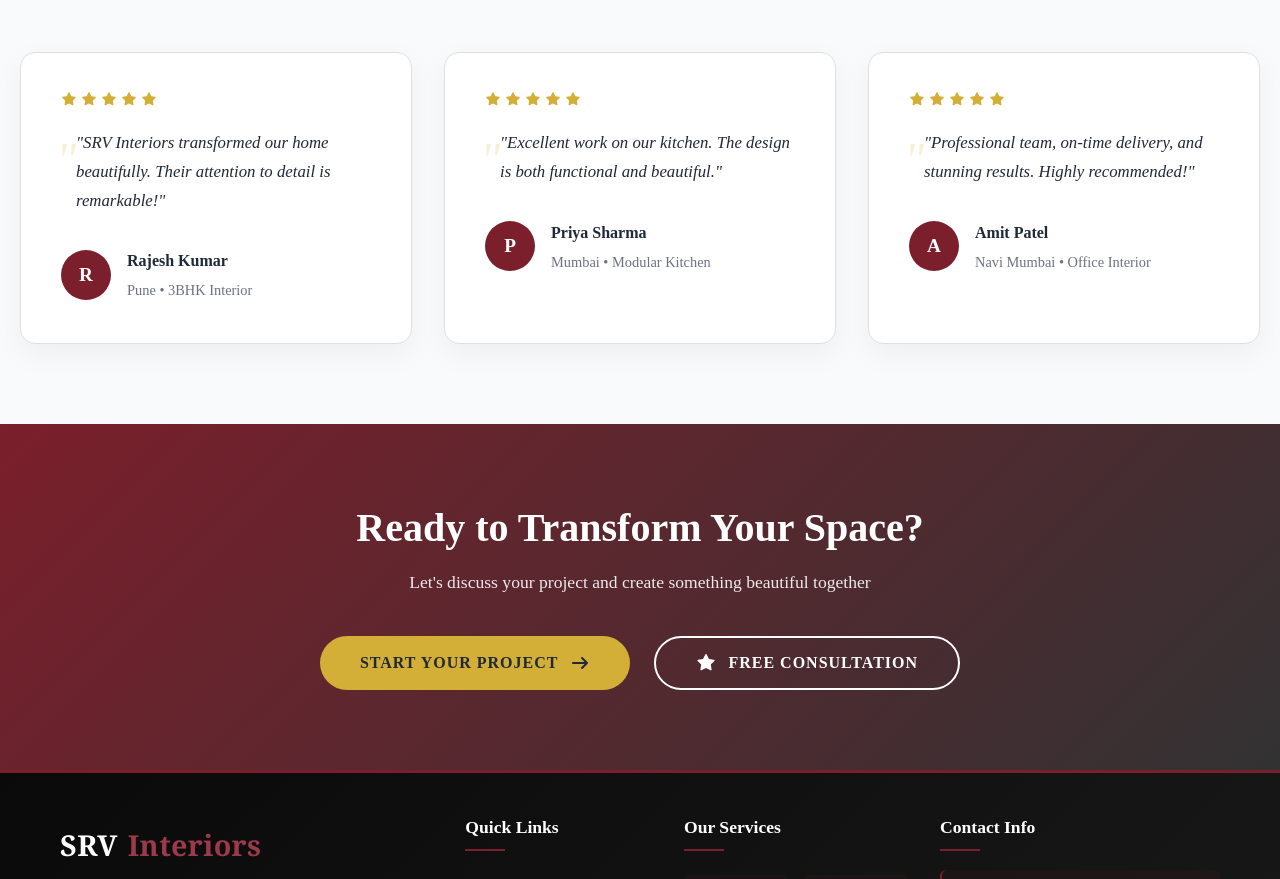
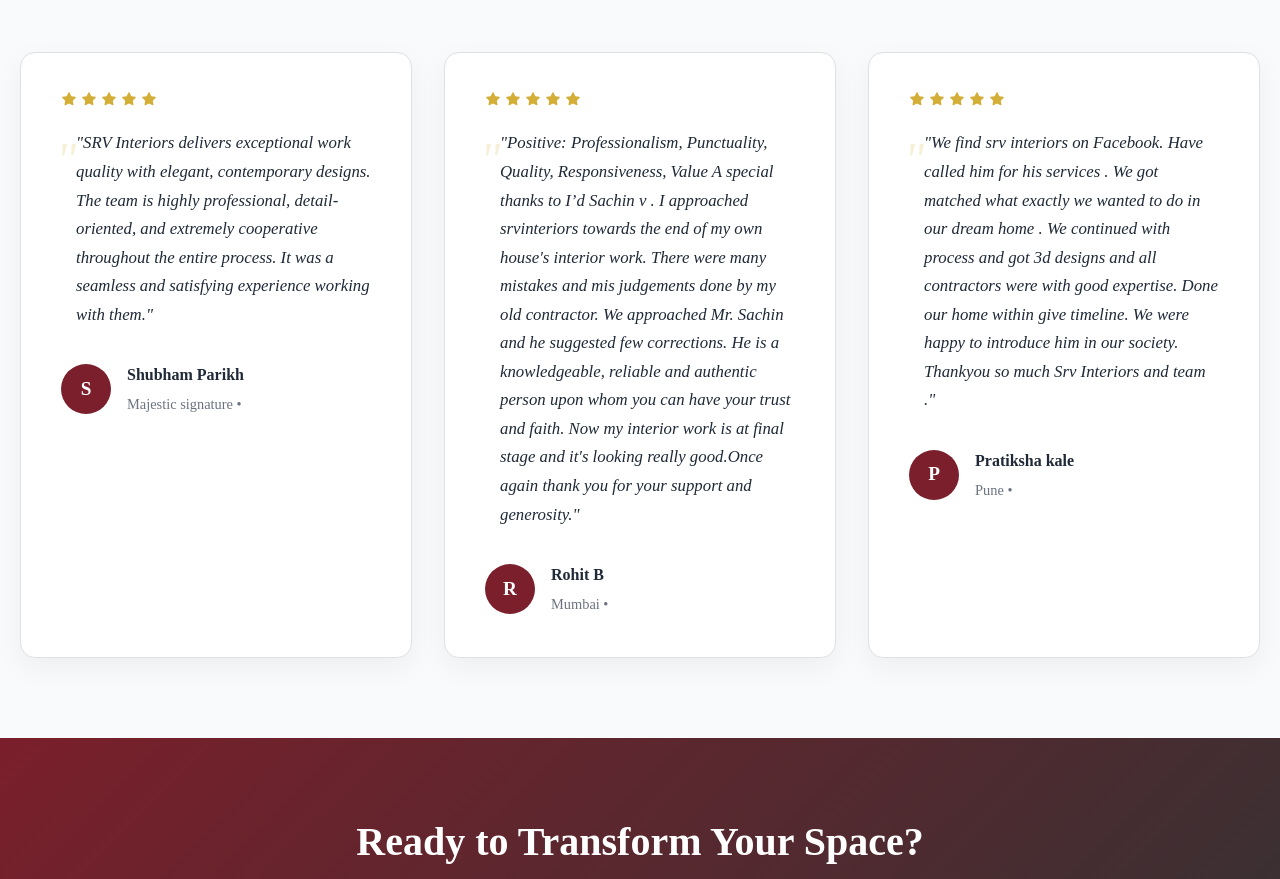
Before and after one commit to ndshaikh0791/Srv, a React (Vite) app: page /projects in a window 1280 px wide. Shown: the part 2740-3619 px from the top of the page. Built offline with nearby package versions, Linux system fonts and the light colour scheme.

Commit message:
Added Testimonials

```diff
--- a/src/pages/Gallery.jsx
+++ b/src/pages/Gallery.jsx
@@ -546,22 +546,22 @@
 
   const testimonials = [
     {
-      name: "Rajesh Kumar",
-      location: "Pune",
-      project: "3BHK Interior",
-      comment: "SRV Interiors transformed our home beautifully. Their attention to detail is remarkable!"
+      name: "Shubham Parikh",
+      location: "Majestic signature ",
+      rating: 5,
+      comment: "SRV Interiors delivers exceptional work quality with elegant, contemporary designs. The team is highly professional, detail-oriented, and extremely cooperative throughout the entire process. It was a seamless and satisfying experience working with them."
     },
     {
-      name: "Priya Sharma",
+      name: "Rohit B",
       location: "Mumbai",
-      project: "Modular Kitchen",
-      comment: "Excellent work on our kitchen. The design is both functional and beautiful."
+      rating: 5,
+      comment: "Positive: Professionalism, Punctuality, Quality, Responsiveness, Value A special thanks to I’d Sachin v . I approached srvinteriors towards the end of my own house's interior work. There were many mistakes and mis judgements done by my old contractor. We approached Mr. Sachin and he suggested few corrections. He is a knowledgeable, reliable and authentic person upon whom you can have your trust and faith. Now my interior work is at final stage and it's looking really good.Once again thank you for your support and generosity."
     },
     {
-      name: "Amit Patel",
-      location: "Navi Mumbai",
-      project: "Office Interior",
-      comment: "Professional team, on-time delivery, and stunning results. Highly recommended!"
+      name: "Pratiksha kale",
+      location: "Pune",
+      rating: 5,
+      comment: "We find srv interiors on Facebook. Have called him for his services . We got matched what exactly we wanted to do in our dream home . We continued with process and got 3d designs and all contractors were with good expertise. Done our home within give timeline. We were happy to introduce him in our society. Thankyou so much Srv Interiors and team ."
     }
   ];
 
--- a/src/pages/Home.jsx
+++ b/src/pages/Home.jsx
@@ -174,40 +174,46 @@
 
     const testimonials = [
         {
-            name: "Rahul Sharma",
+            name: "Shubham Parikh",
+            location: "Majestic signature ",
+            rating: 5,
+            comment: "SRV Interiors delivers exceptional work quality with elegant, contemporary designs. The team is highly professional, detail-oriented, and extremely cooperative throughout the entire process. It was a seamless and satisfying experience working with them."
+        },
+        {
+            name: "Rohit B",
+            location: "Mumbai",
+            rating: 5,
+            comment: "Positive: Professionalism, Punctuality, Quality, Responsiveness, Value A special thanks to I’d Sachin v . I approached srvinteriors towards the end of my own house's interior work. There were many mistakes and mis judgements done by my old contractor. We approached Mr. Sachin and he suggested few corrections. He is a knowledgeable, reliable and authentic person upon whom you can have your trust and faith. Now my interior work is at final stage and it's looking really good.Once again thank you for your support and generosity."
+        },
+        {
+            name: "Anisha Mahadik",
+            location: "Bhayandar",
+            rating: 5,
+            comment: "Positive: ProfessionalismMy 2 BHK flat in Bhayandar designed by Srv Interiors lead by Mr. Sachin v . I found Sachin to be a good family experienced designer with expertise in execution of work. He has designs for all kind of budgets, low to high to very high as per clients requirement. He has excellent set of contractors/labours working with him hence has a very high rate of completing work on time. He has finished my flat interior work as per schedule decided at the start. Quality of material being used is of high standard hence it can last for longer period.Sachin himself monitors all the execution work and I found him to be a reasonable person to deal with. He always listen to the client requirement and provide alternatives as per their desire. He has not only carried out the interior work but also helped in attending some leakage issues in my flat. So I highly recommend Sachin as an Excellent Interior Designer and wish him All the Very Best for all his future projects."
+        },
+        {
+            name: "Vivek Srivastava",
             location: "Pune",
             rating: 5,
-            comment: "SRV Interiors transformed our 3BHK apartment beautifully. Their attention to detail and professionalism was outstanding!"
+            comment: "Positive: Professionalism, Quality, Responsiveness, Value. My interior designer, Sachin and his team was amazing! I didn't know what to expect from this experience but I can tell you that it was above and beyond what I could have hoped for. Sachin was very collaborative and had great suggestions and questions throughout the process. I have already referred multiple persons to srv Interiors bcz of there sure name and the kind of expertise what they bring is commendable. I wish Srv Interiors all the very best."
         },
         {
-            name: "Priya Patel",
-            location: "Mumbai",
+            name: "Tarun agrwal ",
+            location: "Kandivali East",
             rating: 5,
-            comment: "Our modular kitchen turned out exactly as we imagined. The team was very responsive and delivered on time."
+            comment: "We absolutely loved the work done in my home by Mr. Sachin Vishwakarma and his team. They are very professional and made the entire experience amazing. The best part is that they clearly understood our requirements and budget. We are truly overwhelmed by the complete design and execution of our home and same delivered on time.Mr.Sachin V and made entire process hassle free.We highly recommend ‘SRV interiors"
         },
         {
-            name: "Amit Verma",
-            location: "Navi Mumbai",
+            name: "Vinay Bhadra",
+            location: "Vidyavihar",
             rating: 5,
-            comment: "Excellent work on our office interiors. The design boosted employee productivity and impressed our clients."
+            comment: "2bhk , Vidyavihar, we have got reference from siddhi maam for interior execution services. Sachin is quite experience in this field. We have given all requirements and he recommended us things and we agreed on that . Has we move further and got finished in 3months as we were part of execution. We seen Sachin checking details for every kind . And got executed site without any struggle. Everyone was happy with work . We have shared his connect to our family and friends . Hope he will shine one day . Our blessings will be with him and his team . Thankyou Mr Sachin Vishwakarma SRV"
         },
         {
-            name: "Sneha Kapoor",
+            name: "Pratiksha kale",
             location: "Pune",
             rating: 5,
-            comment: "The bedroom interiors are stunning! SRV Interiors understood our requirements perfectly."
-        },
-        {
-            name: "Vikram Singh",
-            location: "Mumbai",
-            rating: 5,
-            comment: "Complete home renovation done flawlessly. Quality materials and skilled workers."
-        },
-        {
-            name: "Anjali Reddy",
-            location: "Navi Mumbai",
-            rating: 5,
-            comment: "Best interior designers in Pune! They completed our project within budget and timeline."
+            comment: "We find srv interiors on Facebook. Have called him for his services . We got matched what exactly we wanted to do in our dream home . We continued with process and got 3d designs and all contractors were with good expertise. Done our home within give timeline. We were happy to introduce him in our society. Thankyou so much Srv Interiors and team ."
         }
     ];
 
```
